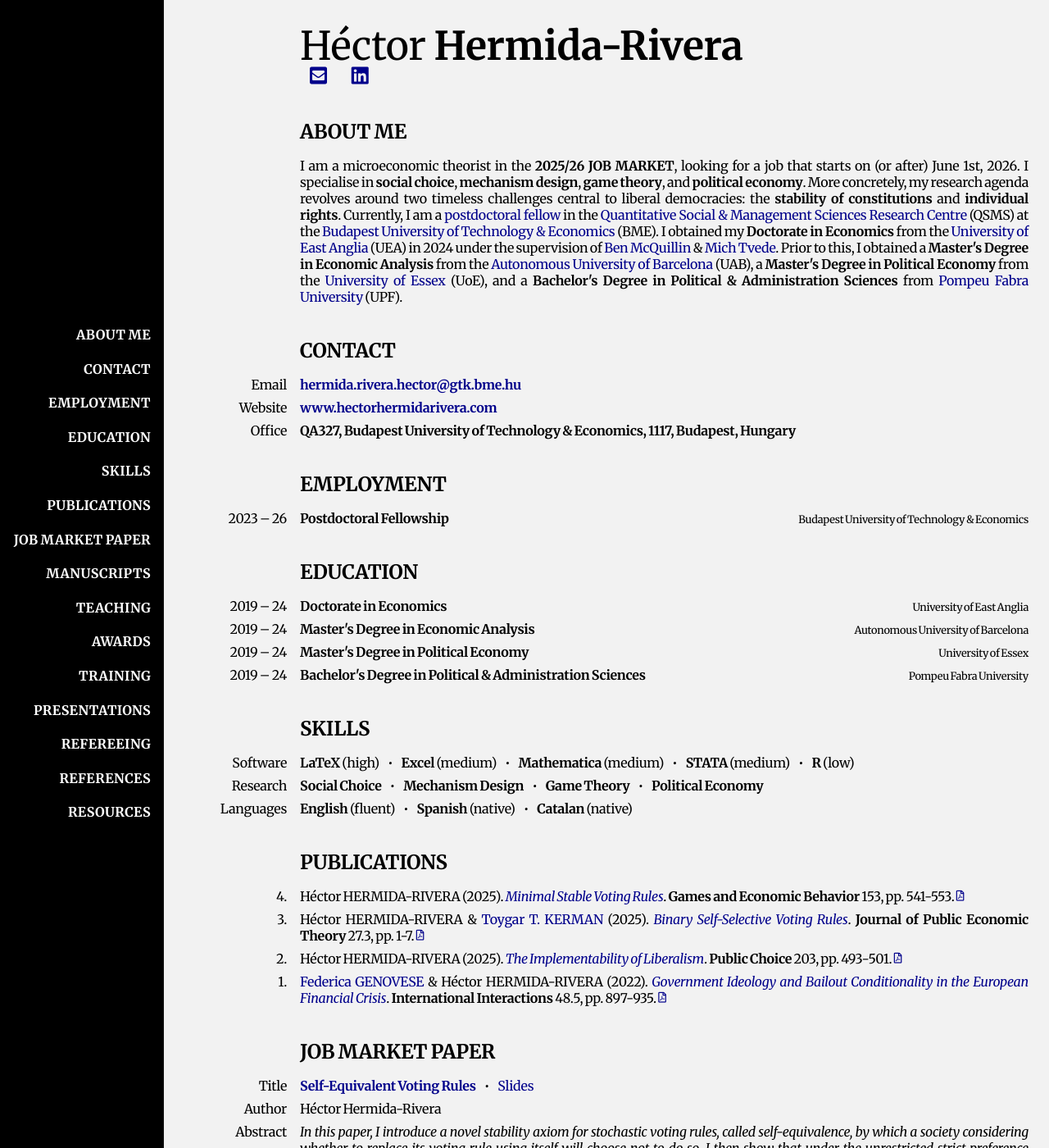
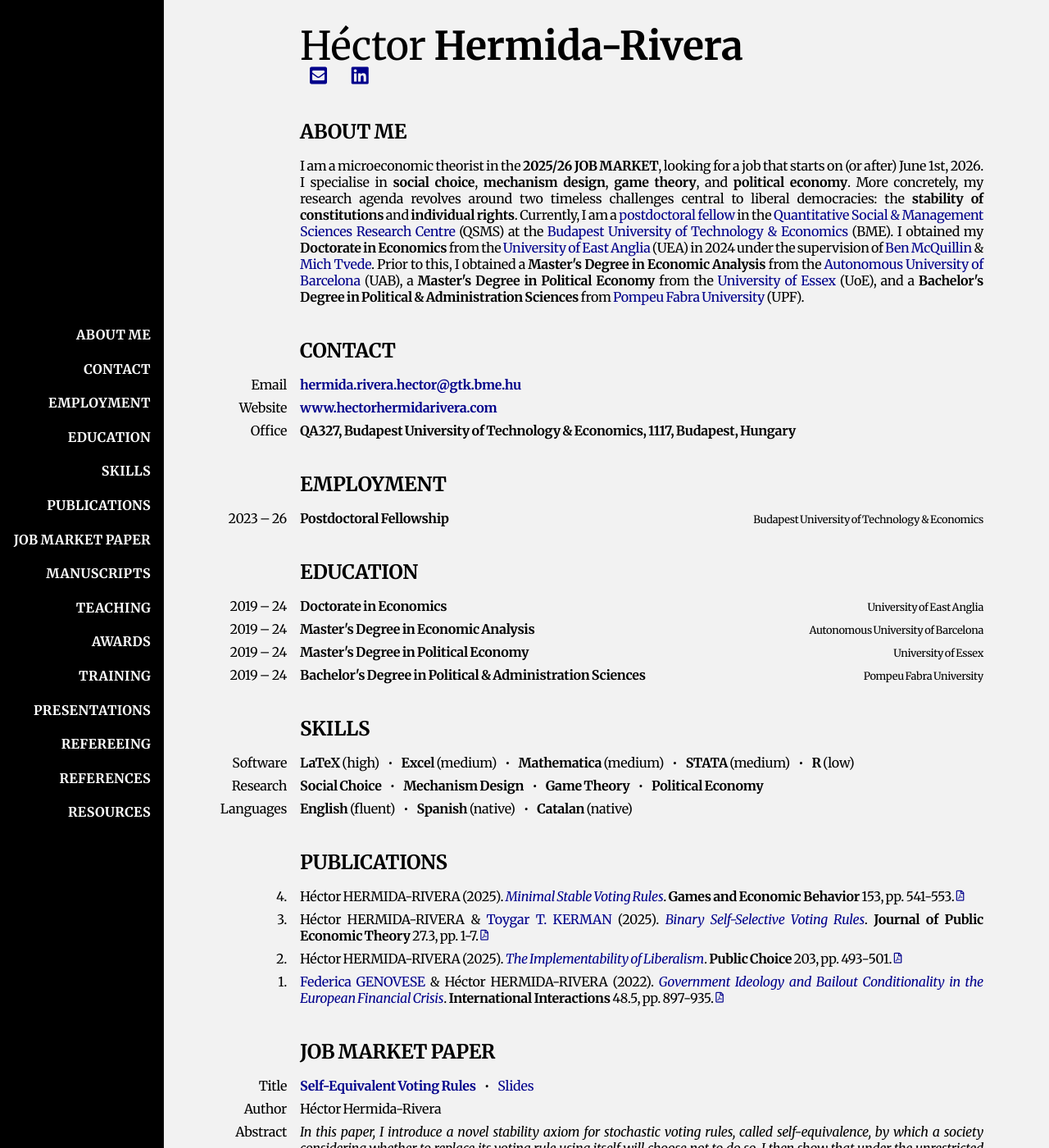
Before and after one commit to HectorHermidaRivera/hectorhermidarivera.github.io, a Jekyll site: the page built from index.md, in a window 1280 px wide and 1400 px high. Shown: the whole window at 82% size. Built offline with Jekyll 4.4.1, drawn with Linux system fonts in a browser that asks for light colours; a style sheet for code colours, icons or effects is not loaded.

Commit message:
Update style.css

```diff
--- a/assets/css/style.css
+++ b/assets/css/style.css
@@ -58,7 +58,7 @@ body {
 /* .content {
   margin-left: 200px;
   margin-right: auto;
-  max-width: min(1200px, calc(100vw - 220px));
+  max-width: min(1000px, calc(100vw - 220px));
   text-align: justify;
   box-sizing: border-box;
   font-size: 1em;
@@ -68,7 +68,7 @@ body {
 .content {
   margin-left: 200px;
   margin-right: 200px;
-  max-width: 1200px;
+  max-width: 1000px;
   width: calc(100% - 225px);
   text-align: justify;
   box-sizing: border-box;
@@ -79,7 +79,7 @@ body {
 /*.content {
   margin-left: calc(200px + (100vw - 1200px));
   margin-right: auto;  /* right margin grows automatically/
-  max-width: 1200px;   /* maximum content width
+  max-width: 1000px;   /* maximum content width
   width: calc(100% - 220px);
   text-align: justify;
   box-sizing: border-box;
```
